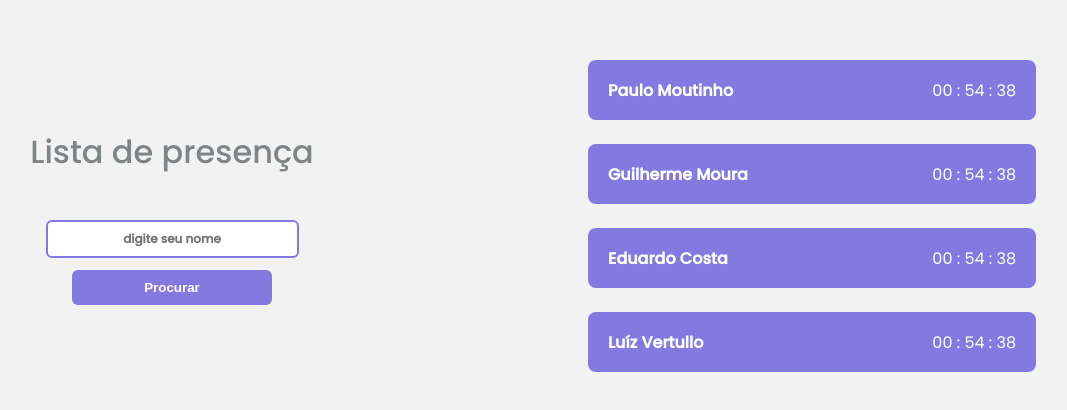
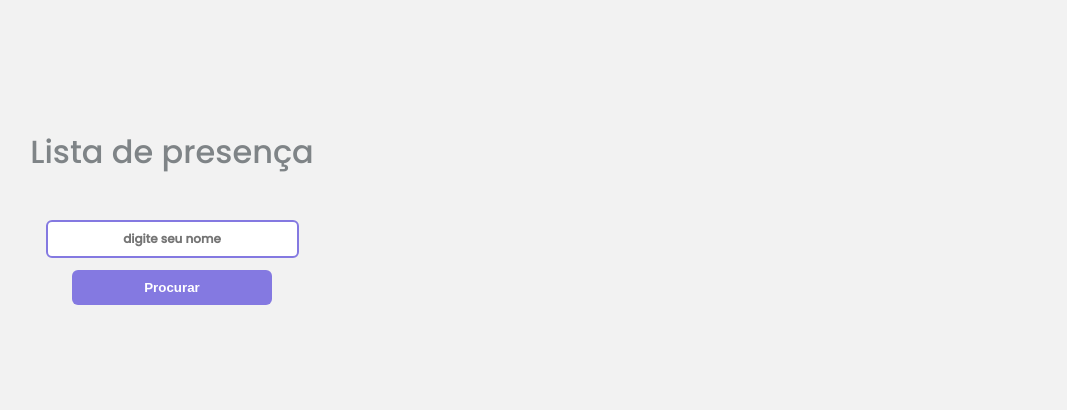
Before and after one commit to moutinhofuturedev/Fundamentos-React, a React (Vite) app: page / in a window 1280 px wide. Shown: the part 184-594 px from the top of the page, without its empty margins (148-1215 px from the left). Built offline with nearby package versions, Linux system fonts and the light colour scheme.

Commit message:
add arquivos internos

```diff
--- a/src/components/Card.tsx
+++ b/src/components/Card.tsx
@@ -1,11 +1,11 @@
 import './card.scss'
 
 type CardProps ={
-    text?:string,
+    text?:string
     time?: string
 }
 
-export function Card({ text, time}: CardProps) { // sem usar o props, eu uso a desestruturação
+export function Card({text, time}: CardProps) { // sem usar o props, eu uso a desestruturação
     return(
         <div className='box'>
             <strong>{text}</strong>
--- a/src/page/Home.tsx
+++ b/src/page/Home.tsx
@@ -1,8 +1,11 @@
-import { FormEvent } from 'react'
+import { FormEvent, useState } from 'react'
 import { Card } from '../components/Card'
 import './home.scss'
 
 function Home() {
+  const [ studentName, setStudentName ] = useState('') // função que armazena o valor digitado no input
+  const [ students, setStudents ] = useState([]) //iniciando com um vetor vazio (tipo array - lista)
+
   function Submit(event: FormEvent) {
     event.preventDefault()
 
@@ -26,16 +29,15 @@ function Home() {
     <div className='container'>
       <form onSubmit={Submit}>
         <h1>Lista de presença</h1>
-        <input type="text" placeholder='digite seu nome' />
+        <input type="text" placeholder='digite seu nome' onChange={event => setStudentName(event.target.value)}/>
 
         <button type='submit'>Procurar</button>
       </form>
 
       <section>
-        <Card text='Paulo Moutinho' time={getTime()} />
-        <Card text='Guilherme Moura' time={getTime()} />
-        <Card text='Eduardo Costa' time={getTime()} />
-        <Card text='Luíz Vertullo' time={getTime()} />
+        {students.map(element => {
+          return <Card text={element} time={getTime()}/>
+        })}
       </section>
     </div>
   )
```
